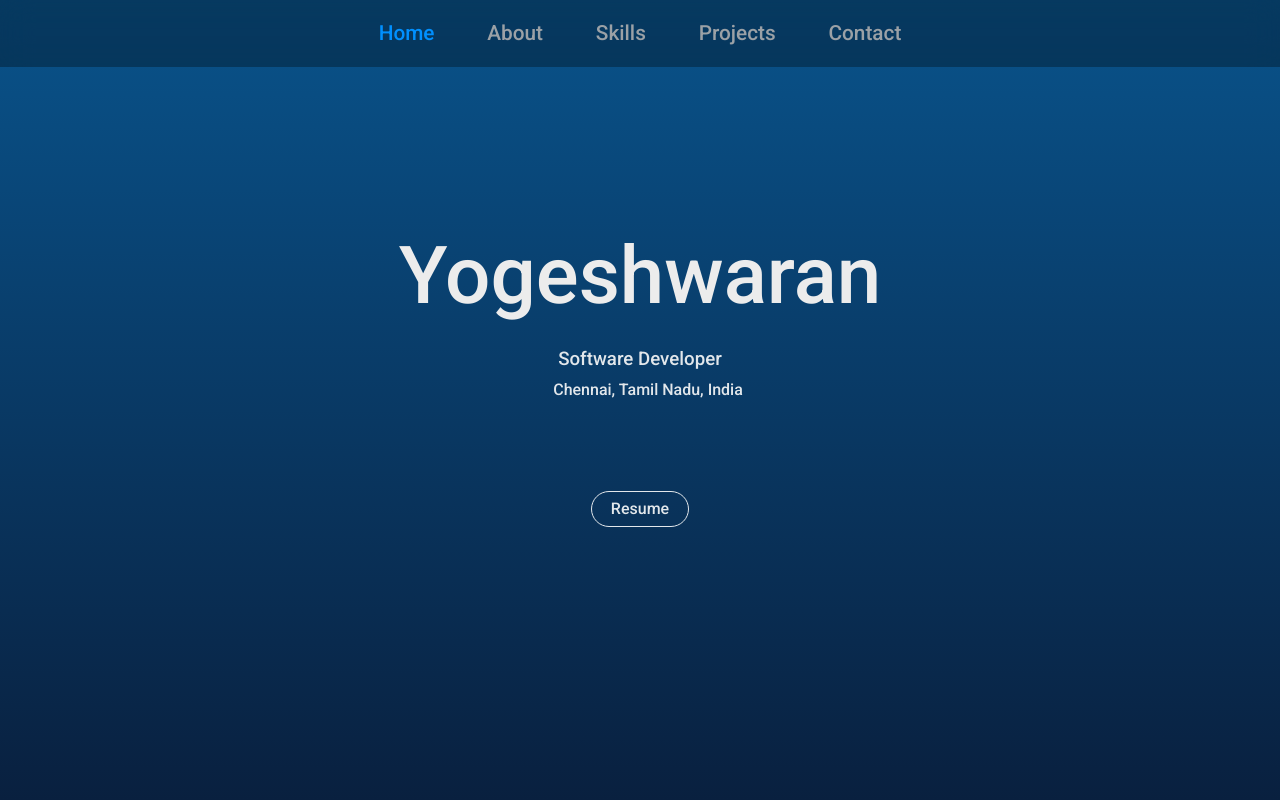
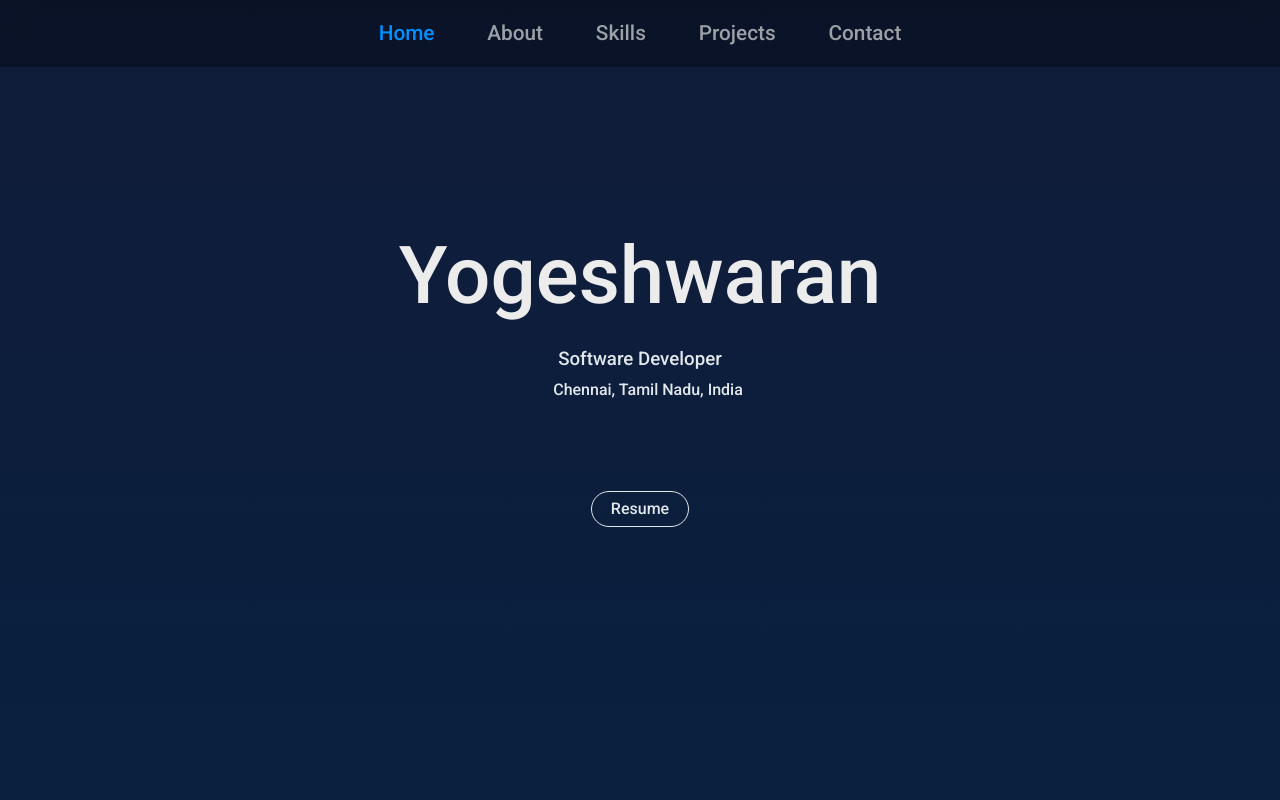
Before and after one commit to yogeshwaran99/site, a React (Create React App) app: page / in a window 1280 px wide. Shown: the top 800 px of the page. Built offline with nearby package versions, Linux system fonts and the light colour scheme; some icons are missing.

Commit message:
color change

```diff
--- a/src/components/profile/profile.css
+++ b/src/components/profile/profile.css
@@ -1,7 +1,7 @@
 #profile {
   height: 100vh;
   margin-top: 0;
-  background: linear-gradient(to top, #09203f 0%, #09538b 100%);
+  background: linear-gradient(to top, #09203f 0%, #101c39 100%);
 
 }
   #profile h1{
```
